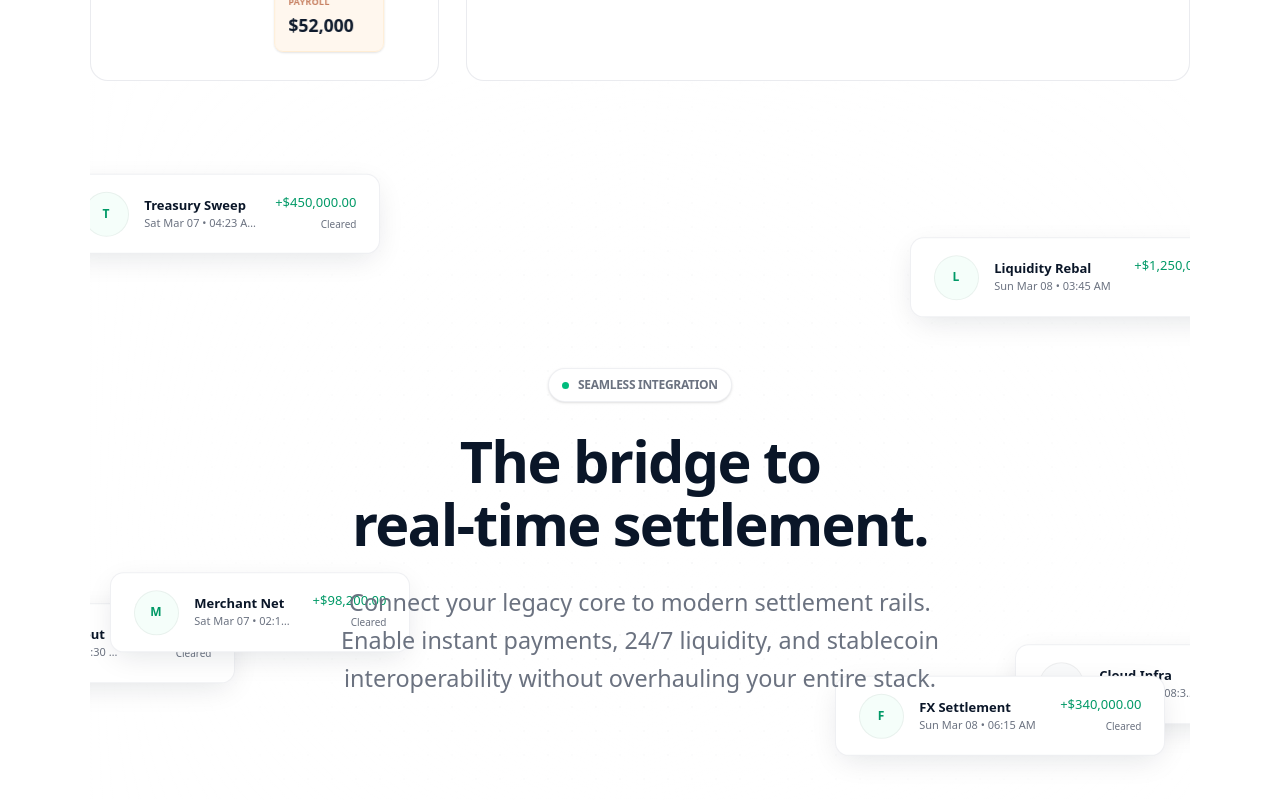
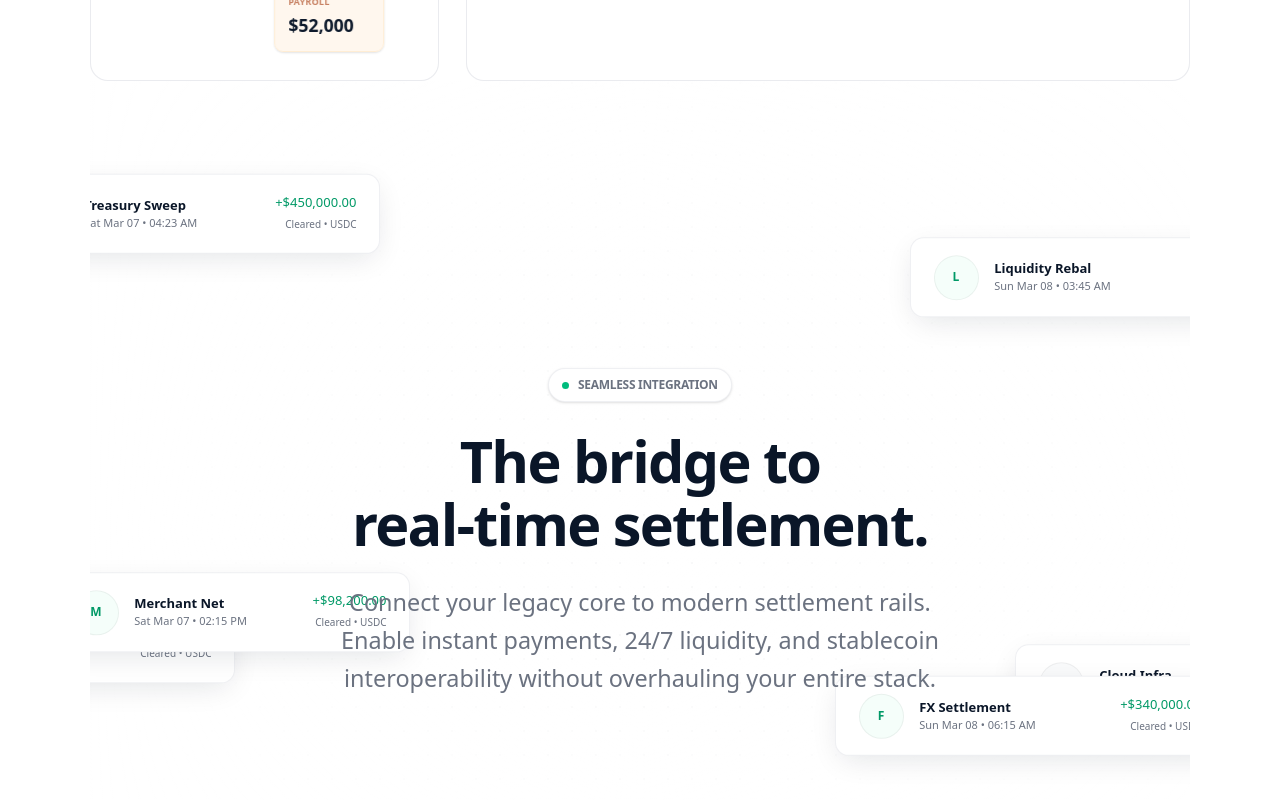
Before and after one commit to swedishfrenchpress/frontyr-website-exploration, a Next.js app: page / in a window 1280 px wide. Shown: the part 4388-5188 px from the top of the page. Built offline with nearby package versions, Linux system fonts and the light colour scheme; some icons are missing.

Commit message:
updated iso dates on transaction cards v2.

```diff
--- a/app/components/CardParallaxSection.tsx
+++ b/app/components/CardParallaxSection.tsx
@@ -69,7 +69,7 @@ function FloatingLedgerItem({
                     <span className="text-[13px] font-semibold text-obsidian truncate leading-tight">
                         {title}
                     </span>
-                    <span className="text-[11px] text-subtle font-mono truncate mt-0.5">
+                    <span className="text-[11px] text-subtle font-mono mt-0.5 whitespace-nowrap">
                         {subtitle}
                     </span>
                 </div>
@@ -91,7 +91,7 @@ function FloatingLedgerItem({
                     ) : (
                         <div className="flex items-center gap-1.5">
                             <CheckmarkFilled className="w-3 h-3 text-emerald-500" />
-                            <span className="text-[10px] font-medium text-subtle">Cleared</span>
+                            <span className="text-[10px] font-medium text-subtle">Cleared • USDC</span>
                         </div>
                     )}
                 </div>
@@ -157,10 +157,10 @@ export function CardParallaxSection() {
 
         {/* Left Side */}
         <FloatingLedgerItem
-            initialX={-420}
+            initialX={-450}
             initialY={-120}
             speed={1.8}
-            width={320}
+            width={380}
             height={80}
             scrollYProgress={scrollYProgress}
             delay={0.1}
@@ -170,10 +170,10 @@ export function CardParallaxSection() {
             subtitle="Sat Mar 07 • 04:23 AM"
         />
          <FloatingLedgerItem
-            initialX={-560}
+            initialX={-590}
             initialY={150}
             speed={0.7}
-            width={310}
+            width={370}
             height={80}
             scrollYProgress={scrollYProgress}
             delay={0.2}
@@ -184,10 +184,10 @@ export function CardParallaxSection() {
             subtitle="Sun Mar 08 • 09:30 AM"
         />
         <FloatingLedgerItem
-            initialX={-380}
+            initialX={-410}
             initialY={380}
             speed={2.5}
-            width={300}
+            width={360}
             height={80}
             scrollYProgress={scrollYProgress}
             delay={0.3}
@@ -199,10 +199,10 @@ export function CardParallaxSection() {
 
         {/* Right Side */}
          <FloatingLedgerItem
-            initialX={440}
+            initialX={470}
             initialY={-100}
             speed={1.5}
-            width={340}
+            width={400}
             height={80}
             scrollYProgress={scrollYProgress}
             delay={0.15}
@@ -212,10 +212,10 @@ export function CardParallaxSection() {
             subtitle="Sun Mar 08 • 03:45 AM"
         />
          <FloatingLedgerItem
-            initialX={520}
+            initialX={550}
             initialY={220}
             speed={0.9}
-            width={290}
+            width={350}
             height={80}
             scrollYProgress={scrollYProgress}
             delay={0.25}
@@ -225,10 +225,10 @@ export function CardParallaxSection() {
             subtitle="Sat Mar 07 • 08:30 PM"
         />
         <FloatingLedgerItem
-            initialX={360}
+            initialX={390}
             initialY={440}
             speed={2.2}
-            width={330}
+            width={390}
             height={80}
             scrollYProgress={scrollYProgress}
             delay={0.35}
```
